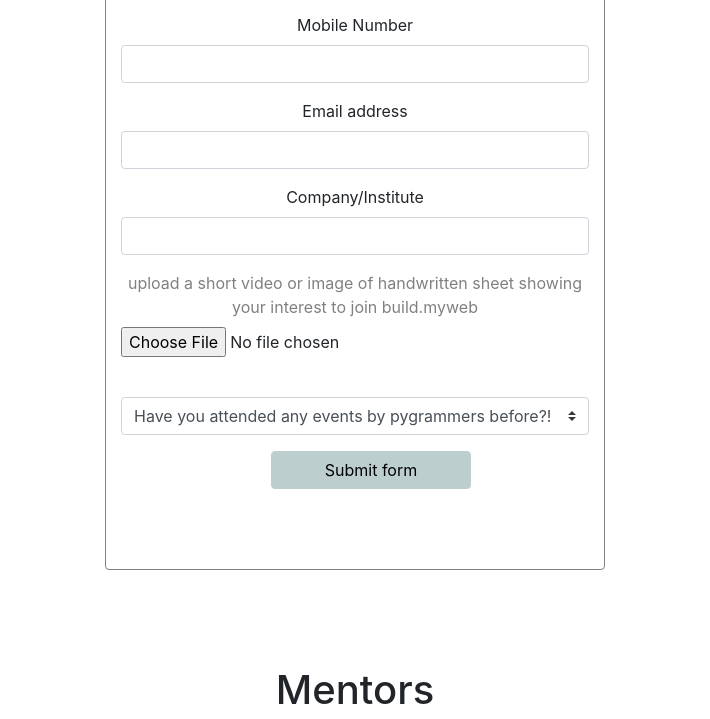
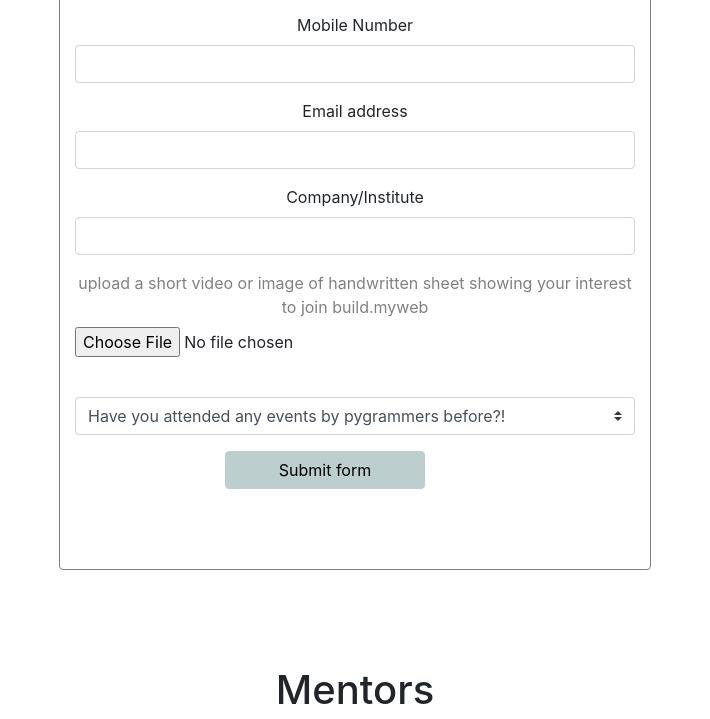
Before and after one commit to Fathima-Diya/build-myweb, a plain HTML site: page index.html in a window 1280 px wide. Shown: the part 747-1466 px from the top of the page, without its empty margins (285-995 px from the left). Drawn offline with nearby package versions, Linux system fonts and the light colour scheme.

Commit message:
Update index.html

```diff
--- a/index.html
+++ b/index.html
@@ -70,7 +70,7 @@
       </div>
 
       <section id="form" class="p-5 " style="text-align: center;align-content: center;">
-      <form style="height: 700px;width: 500px; border: 1px solid grey;"class=" card col-12 col-sm-10 col-md-8 col-lg-6 col-xl-6 mx-auto">
+      <form style="height: 700px;width: 700px; border: 1px solid grey;"class=" card col-12 col-sm-10 col-md-8 col-lg-6 col-xl-6 mx-auto">
         <h1 style="text-align: center;">Form:</h1>
         <div class="form-group">
             <label >Name</label>
```
